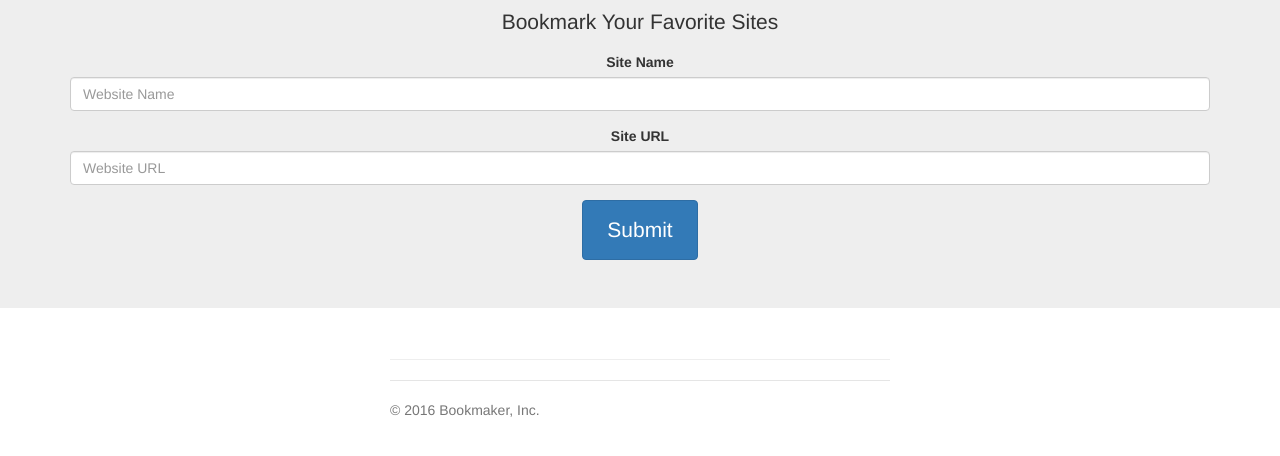
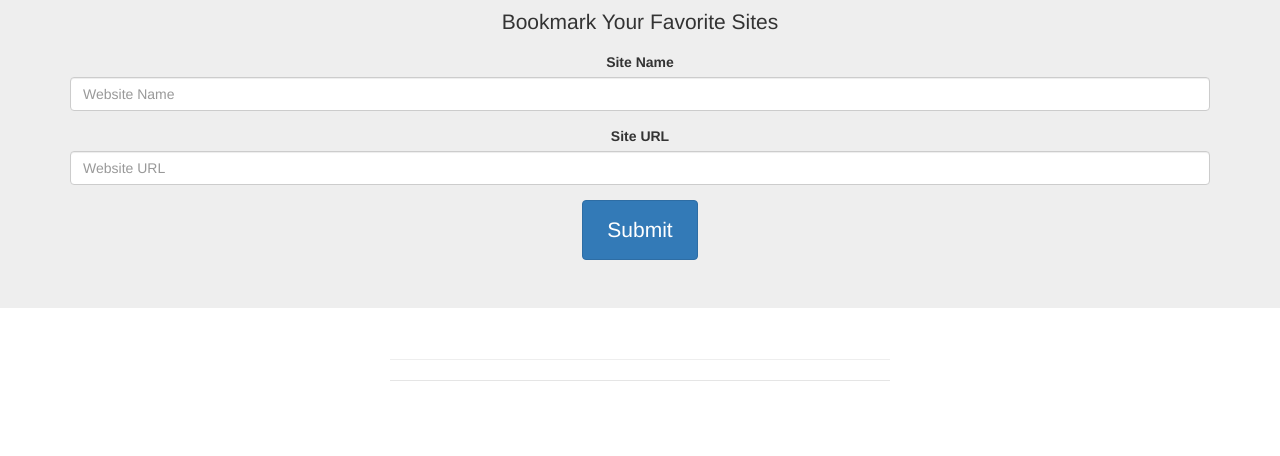
Before and after one commit to king2nd23/BookMarker, a plain HTML site: page index.html in a window 1280 px wide. Shown: the part 160-616 px from the top of the page. Drawn offline with nearby package versions, Linux system fonts and the light colour scheme.

Commit message:
Removed Footer

```diff
--- a/index.html
+++ b/index.html
@@ -52,7 +52,7 @@
       <hr>
 
       <footer class="footer">
-        <p>&copy; 2016 Bookmaker, Inc.</p>
+
       </footer>
     </div> <!-- /container -->
 
```
Also changed, not shown: 1 other file.
